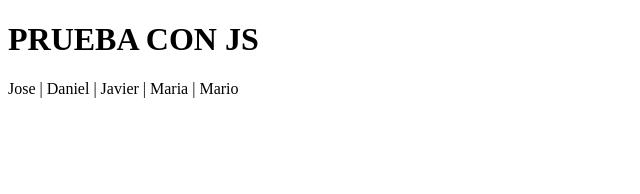
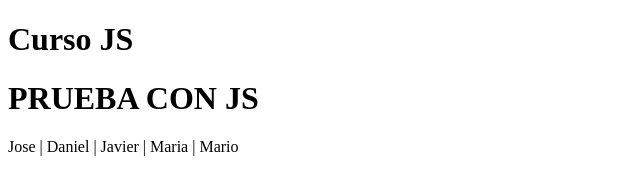
Before and after one commit to dquindel89/prueba, a plain HTML site: page index.html in a window 1280 px wide. Shown: the whole page, without its empty margins (0-640 px from the left). Drawn offline with Linux system fonts and the light colour scheme.

Commit message:
ahora le puse un <h1> al index

```diff
--- a/index.html
+++ b/index.html
@@ -5,6 +5,7 @@
     <meta name="viewport" content="width=device-width, initial-scale=1.0">
     <title>HolaMundo</title>
 </head>
+<h1> Curso JS</h1>
 <body>
     <h1>PRUEBA CON JS</h1>
     <script src="intro.js">
```
